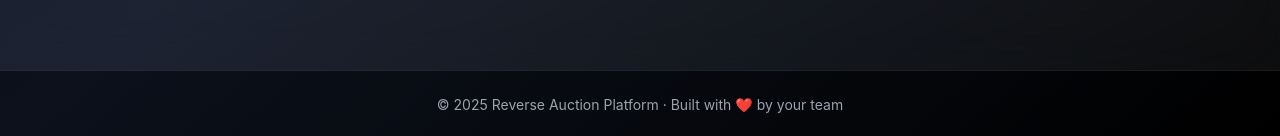
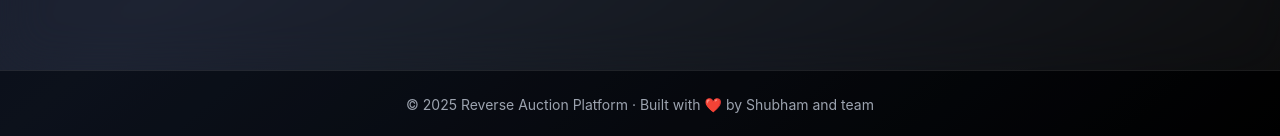
Before and after one commit to Erenthos/ra-platform-5, a Next.js app: page / in a window 1280 px wide. Shown: the part 938-1074 px from the top of the page. Built offline with nearby package versions, Linux system fonts and the light colour scheme.

Commit message:
Update page.tsx

```diff
--- a/src/app/page.tsx
+++ b/src/app/page.tsx
@@ -93,7 +93,7 @@ export default function HomePage() {
 
       {/* Footer */}
       <footer className="text-center text-gray-400 text-sm py-6 border-t border-white/10 bg-black/30">
-        © {new Date().getFullYear()} Reverse Auction Platform · Built with ❤️ by your team
+        © {new Date().getFullYear()} Reverse Auction Platform · Built with ❤️ by Shubham and team
       </footer>
     </div>
   );
```
